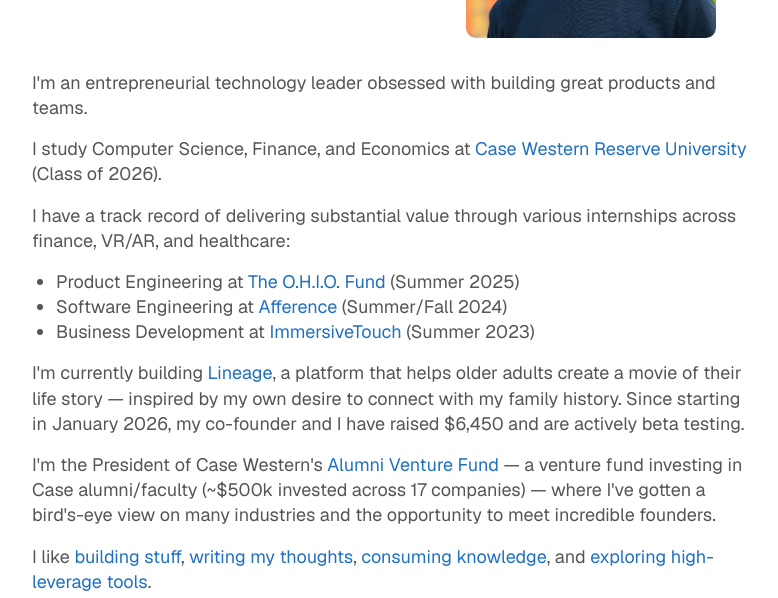
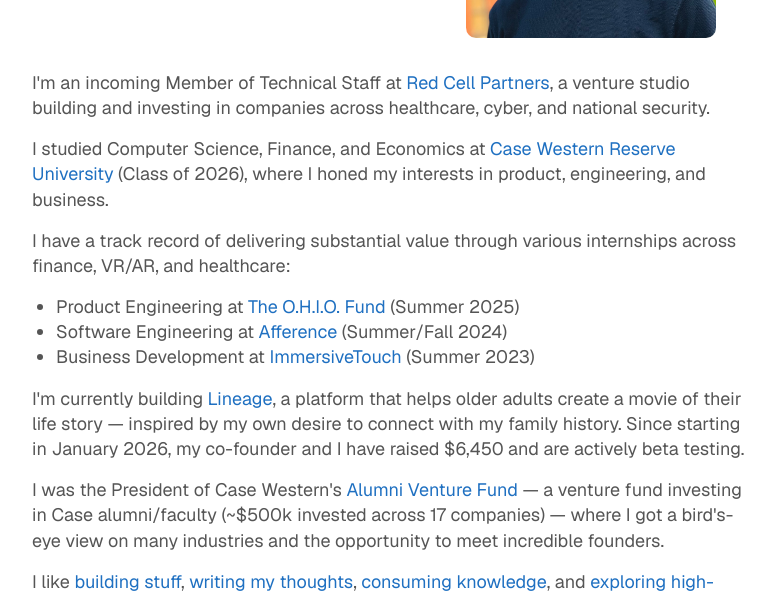
Before and after one commit to krishinparikh/portfolio, a Next.js app: page / in a window 1280 px wide. Shown: the part 323-921 px from the top of the page, without its empty margins (248-1026 px from the left). Built offline with nearby package versions, Linux system fonts and the light colour scheme; a web font is replaced by a local one.

Commit message:
add red cell experience

```diff
--- a/src/app/(home)/components/bio.tsx
+++ b/src/app/(home)/components/bio.tsx
@@ -5,14 +5,18 @@
   return (
     <div className="max-w-[720px] w-full text-left mt-8 leading-relaxed [&_a]:text-link [&_a]:no-underline [&_a:hover]:text-link-hover [&_a:hover]:transition-colors [&_a:hover]:duration-200">
       <p>
-        I&apos;m an entrepreneurial technology leader obsessed with building great products and teams.
+        I&apos;m an incoming Member of Technical Staff at{" "}
+        <a href="https://www.redcellpartners.com/" target="_blank" rel="noopener noreferrer">
+          Red Cell Partners
+        </a>
+        , a venture studio building and investing in companies across healthcare, cyber, and national security.
       </p>
       <p>
-        I study Computer Science, Finance, and Economics at{" "}
+        I studied Computer Science, Finance, and Economics at{" "}
         <a href="http://case.edu" target="_blank" rel="noopener noreferrer">
           Case Western Reserve University
         </a>{" "}
-        (Class of 2026).
+        (Class of 2026), where I honed my interests in product, engineering, and business.
       </p>
       <p>
         I have a track record of delivering substantial value through various internships across finance, VR/AR, and healthcare:
@@ -44,7 +48,7 @@
         I'm currently building <Link href="/projects/lineage">Lineage</Link>, a platform that helps older adults create a movie of their life story — inspired by my own desire to connect with my family history. Since starting in January 2026, my co-founder and I have raised $6,450 and are actively beta testing.
       </p>
       <p>
-        I&apos;m the President of Case Western&apos;s{" "}
+        I was the President of Case Western&apos;s{" "}
         <a
           href="https://case.edu/entrepreneurship/funding/cwru-alumni-venture-fund"
           target="_blank"
@@ -53,7 +57,7 @@
           Alumni Venture Fund
         </a>{" "}
         &mdash; a venture fund investing in Case alumni/faculty (~$500k invested across 17
-        companies) &mdash; where I've gotten a bird's-eye view on many industries and the opportunity to meet incredible founders.
+        companies) &mdash; where I got a bird's-eye view on many industries and the opportunity to meet incredible founders.
       </p>
       <p>
         I like <Link href="/projects">building stuff</Link>,{" "}
```
